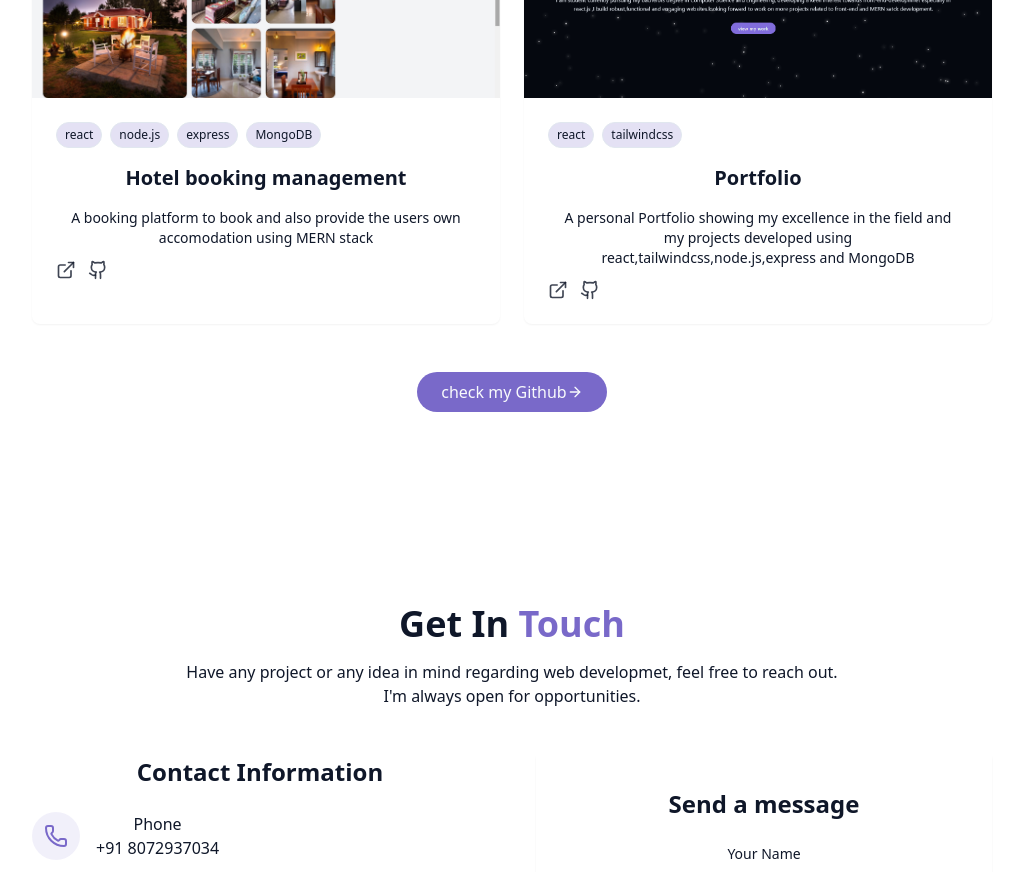
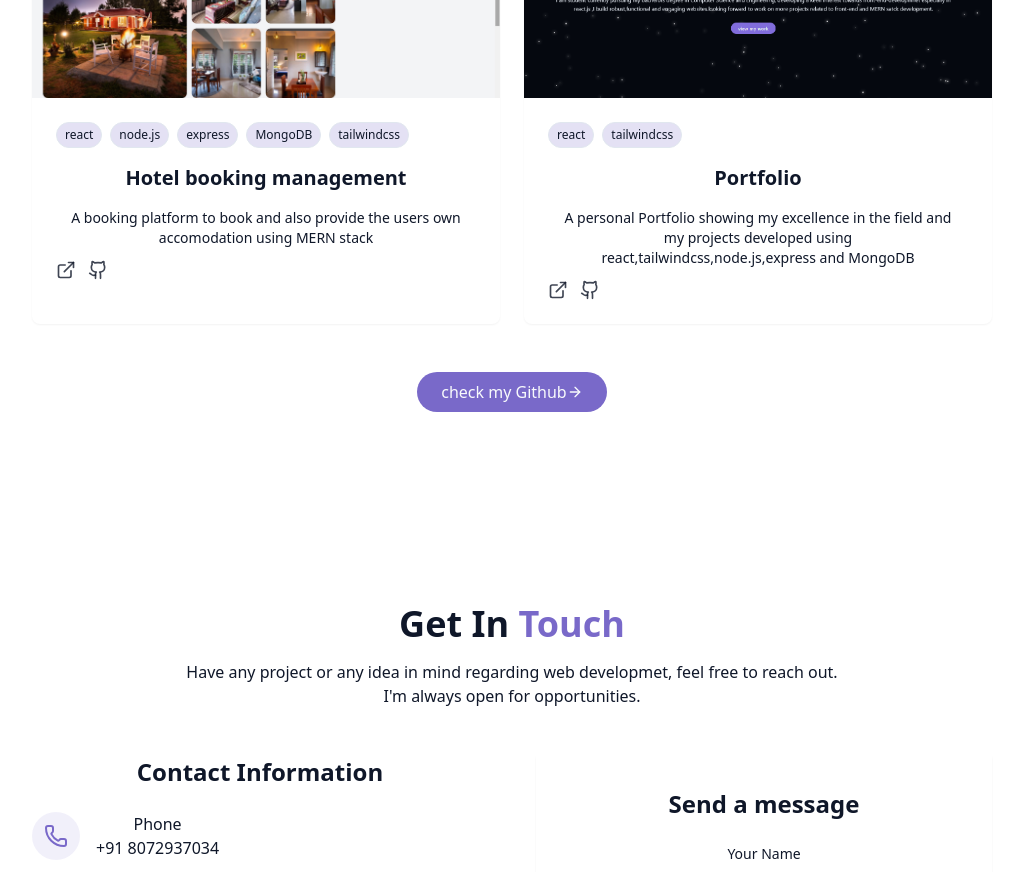
Before and after one commit to parmeshkumarT/Parama-Portolio, a React (Vite) app: page / in a window 1280 px wide. Shown: the part 2880-3752 px from the top of the page, without its empty margins (128-1151 px from the left). Built offline with nearby package versions, Linux system fonts and the light colour scheme.

Commit message:
Update ProjectSection.jsx

```diff
--- a/src/components/ProjectSection.jsx
+++ b/src/components/ProjectSection.jsx
@@ -6,7 +6,7 @@ const projects = [
     title: "Hotel booking management",
     description: "A booking platform to book and also provide the users own accomodation using MERN stack",
     image: "/projects/project1.png",
-    tags: ["react", "node.js", "express", "MongoDB"],
+    tags: ["react", "node.js", "express", "MongoDB","tailwindcss"],
     demoUrl: "https://tripcrafters-hotel-booking-website-03.onrender.com",
     githubUrl: "https://github.com/Devadharsan2006/TripCrafters-Hotel-Booking-Website"
   },
```
